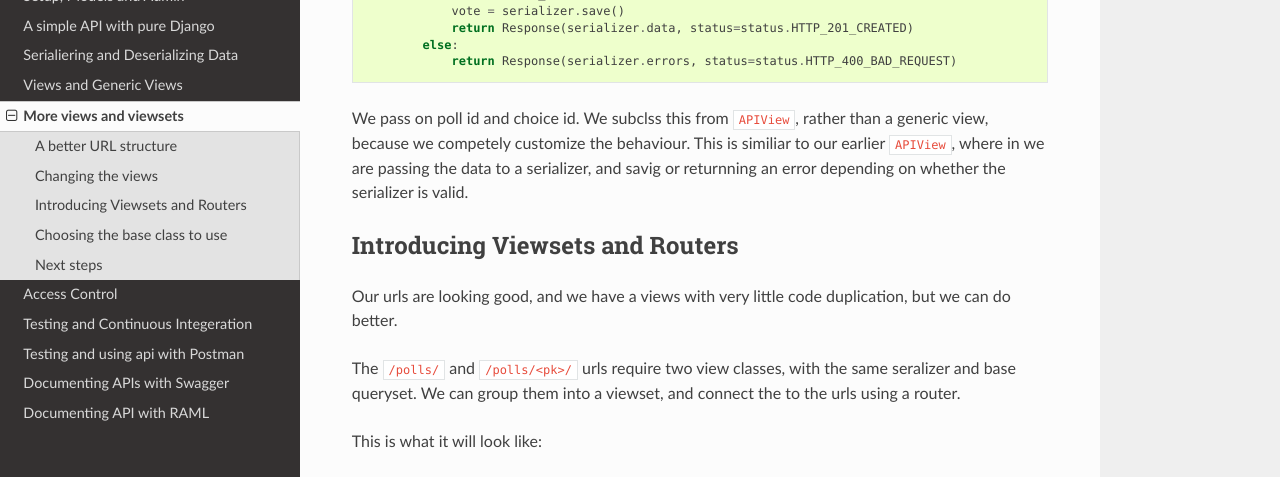
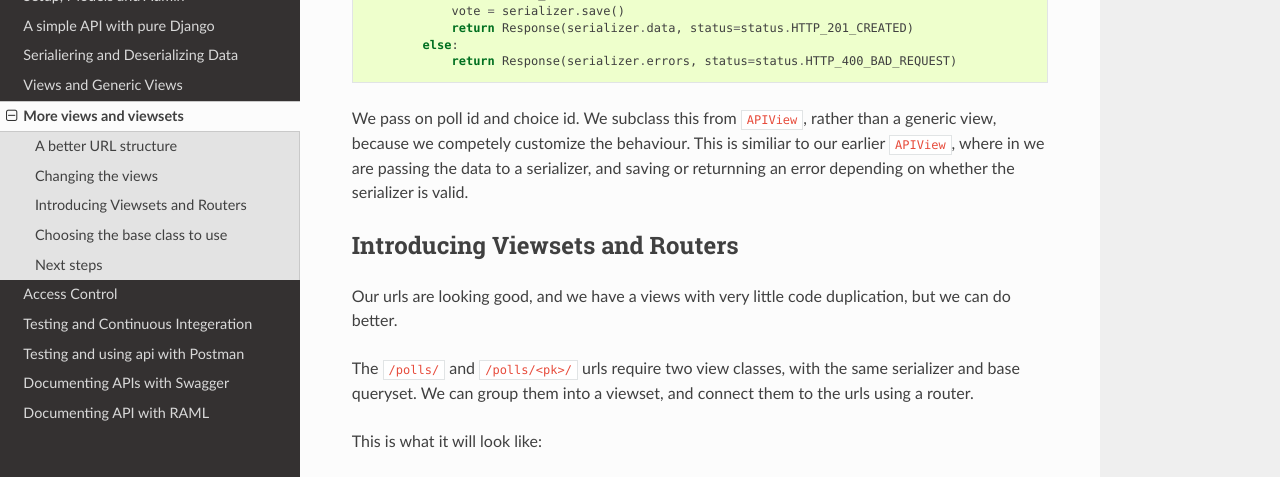
Before and after one commit to agiliq/building-api-django, a Sphinx documentation site: the page built from docs/more-views-and-viewsets.rst, in a window 1280 px wide and 1400 px high, scrolled down 2668 px. Shown: the part 149-626 px from the top of the window. Built offline with Sphinx 7.4.7 and the Read the Docs theme 2.0.0, drawn with Linux system fonts in a browser that asks for light colours; some of the changed lines change nothing that is shown; some of the changed text lies outside the part shown.

Commit message:
review typo fix chapter 5

```diff
--- a/docs/more-views-and-viewsets.rst
+++ b/docs/more-views-and-viewsets.rst
@@ -59,8 +59,8 @@ And change your urls.py to a nested structure.
 
     #...
     urlpatterns = [
-        path("polls/<int:pk>/choices/", ChoiceList.as_view(), name="polls_list"),
-        path("polls/<int:pk>/choices/<int:choice_pk>/vote/", CreateVote.as_view(), name="polls_list"),
+        path("polls/<int:pk>/choices/", ChoiceList.as_view(), name="choice_list"),
+        path("polls/<int:pk>/choices/<int:choice_pk>/vote/", CreateVote.as_view(), name="create_vote"),
 
     ]
 
@@ -104,7 +104,7 @@ Lets get back to :code:`ChoiceList`.
     #...
     urlpatterns = [
         # ...
-        path("polls/<int:pk>/choices/", ChoiceList.as_view(), name="polls_list"),
+        path("polls/<int:pk>/choices/", ChoiceList.as_view(), name="choice_list"),
     ]
 
     # views.py
@@ -145,14 +145,14 @@ And for :code:`CreateVote`,
             else:
                 return Response(serializer.errors, status=status.HTTP_400_BAD_REQUEST)
 
-We pass on poll id and choice id. We subclss this from :code:`APIView`, rather than a generic view, because we competely customize the behaviour. This is similiar to our earlier :code:`APIView`, where in we are passing the data to a serializer, and savig or returnning an error depending on whether the serializer is valid.
+We pass on poll id and choice id. We subclass this from :code:`APIView`, rather than a generic view, because we competely customize the behaviour. This is similiar to our earlier :code:`APIView`, where in we are passing the data to a serializer, and saving or returnning an error depending on whether the serializer is valid.
 
 Introducing Viewsets and Routers
 -----------------------------------
 
 Our urls are looking good, and we have a views with very little code duplication, but we can do better.
 
-The :code:`/polls/` and :code:`/polls/<pk>/` urls require two view classes, with the same seralizer and base queryset. We can group them into a viewset, and connect the to the urls using a router.
+The :code:`/polls/` and :code:`/polls/<pk>/` urls require two view classes, with the same serializer and base queryset. We can group them into a viewset, and connect them to the urls using a router.
 
 This is what it will look like:
 
@@ -200,7 +200,7 @@ We have seen 4 ways to build API views until now
 
 So which one should you use when? My rule of thumb is,
 
-- Use code:`viewsets.ModelViewSet` when you are goin to allow all or most of crud operations on a model.
+- Use :code:`viewsets.ModelViewSet` when you are goin to allow all or most of crud operations on a model.
 - Use :code:`generics.*` when you only want to allow some operations on a model
 - Use :code:`APIView` when you want to completely customize the behaviour.
 
```
